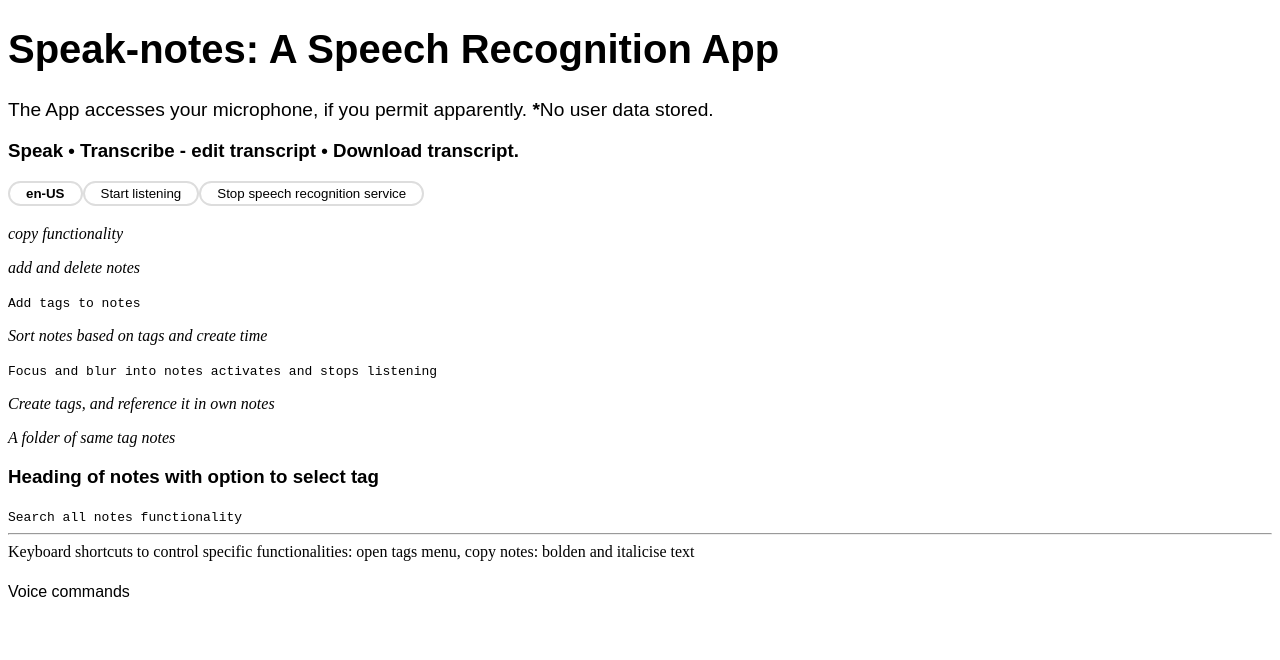
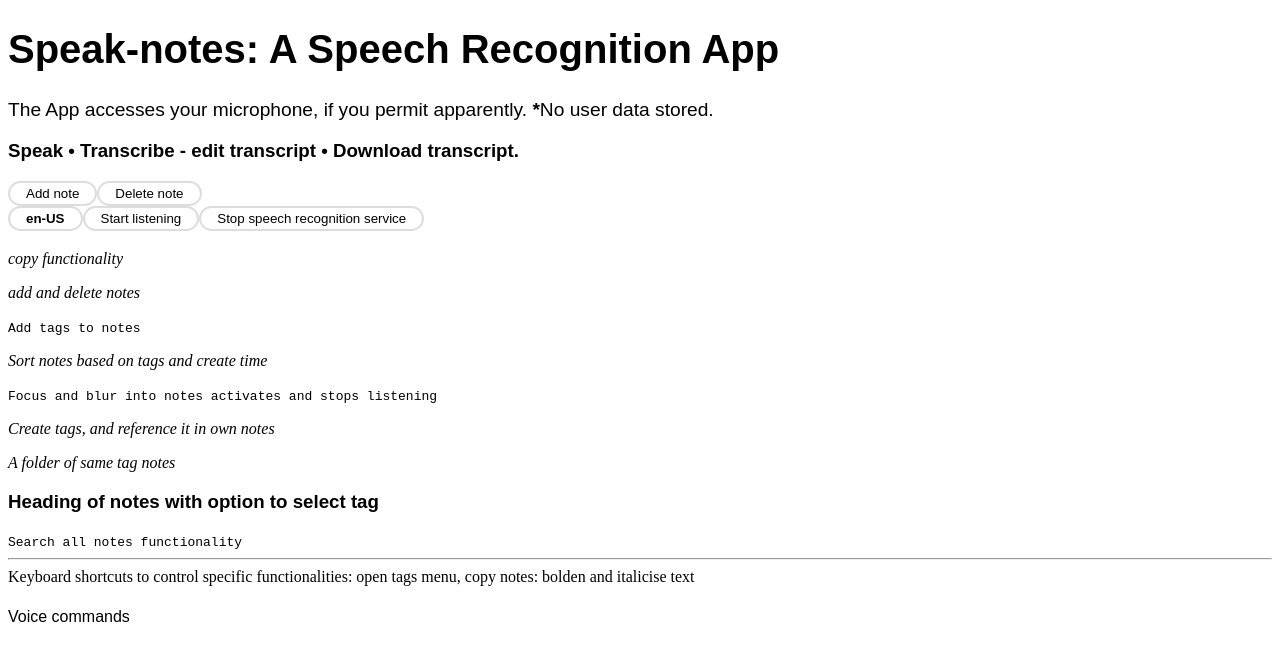
Before and after one commit to contigen/speak-notes, a React (Create React App) app: page / in a window 1280 px wide. Shown: the top 660 px of the page. Built offline with nearby package versions, Linux system fonts and the light colour scheme.

Commit message:
Add multiple notes feat

```diff
--- a/src/App.js
+++ b/src/App.js
@@ -1,16 +1,30 @@
+import { useState } from "react";
 import "./App.css";
 import { SpeechRecognition } from "./features/speech-recognition/";
 import { InternetAccessMessage } from "./features/ui";
 import { HomepageMessage } from "./features/ui/";
 
 function App() {
+  const [noteCount, setNoteCount] = useState([1]);
   if (!(`webkitSpeechRecognition` in window || `SpeechRecognition` in window)) {
     return <HomepageMessage browserSupport={false} />;
   }
+  const createSpeakNote = () => {
+    setNoteCount((prev) => [...prev, 1]);
+  };
+  const deleteSpeakNote = () => {
+    // const newArr = noteCount;
+    if (noteCount.length === 1) return;
+    setNoteCount((prev) => [...prev.slice(0, -1)]);
+  };
   return (
     <>
       <HomepageMessage browserSupport />
-      <SpeechRecognition />
+      <button onClick={createSpeakNote}>Add note</button>
+      <button onClick={deleteSpeakNote}>Delete note</button>
+      {noteCount.map((_, idx) => (
+        <SpeechRecognition key={idx} />
+      ))}
       <InternetAccessMessage />
       <pre>copy functionality</pre>
       <pre>add and delete notes</pre>
```
